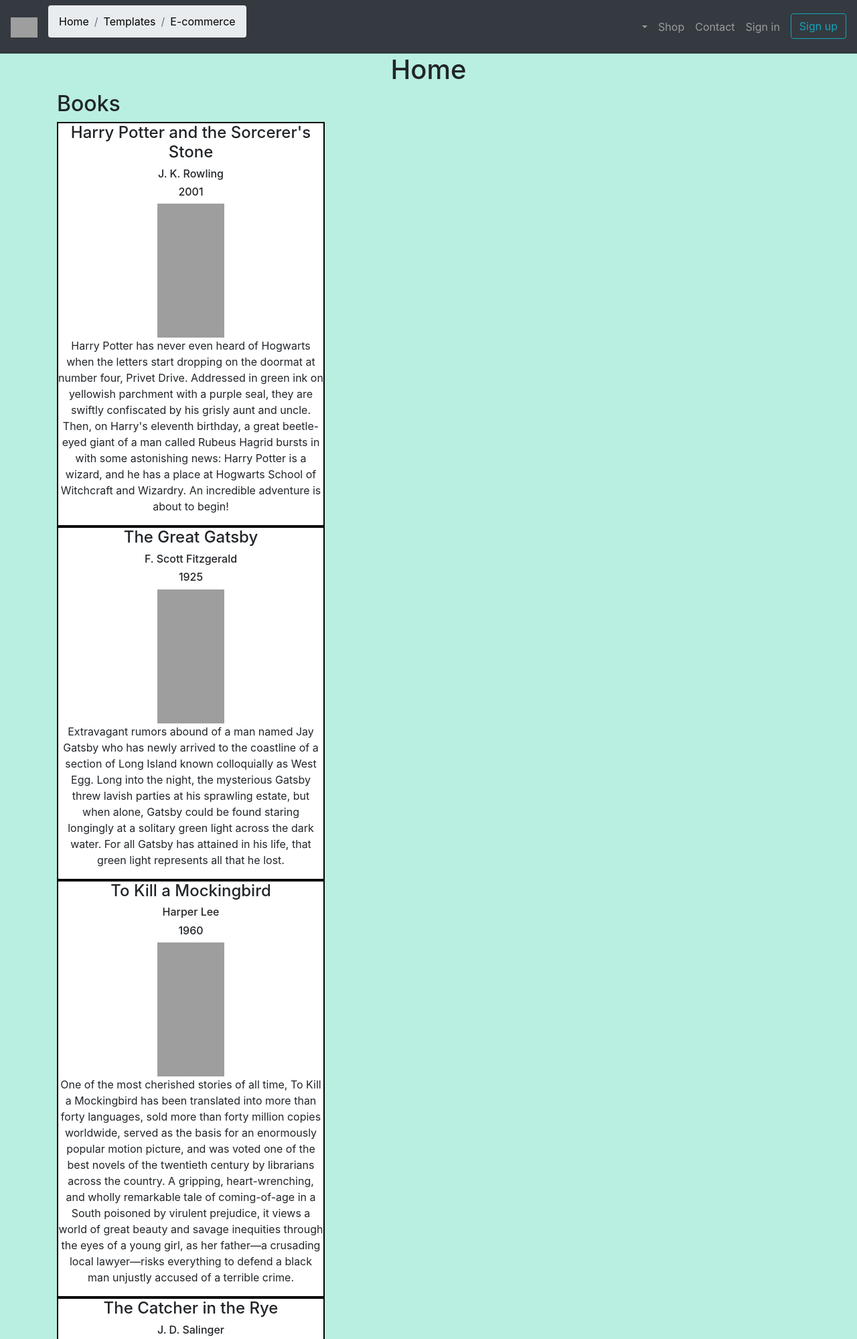
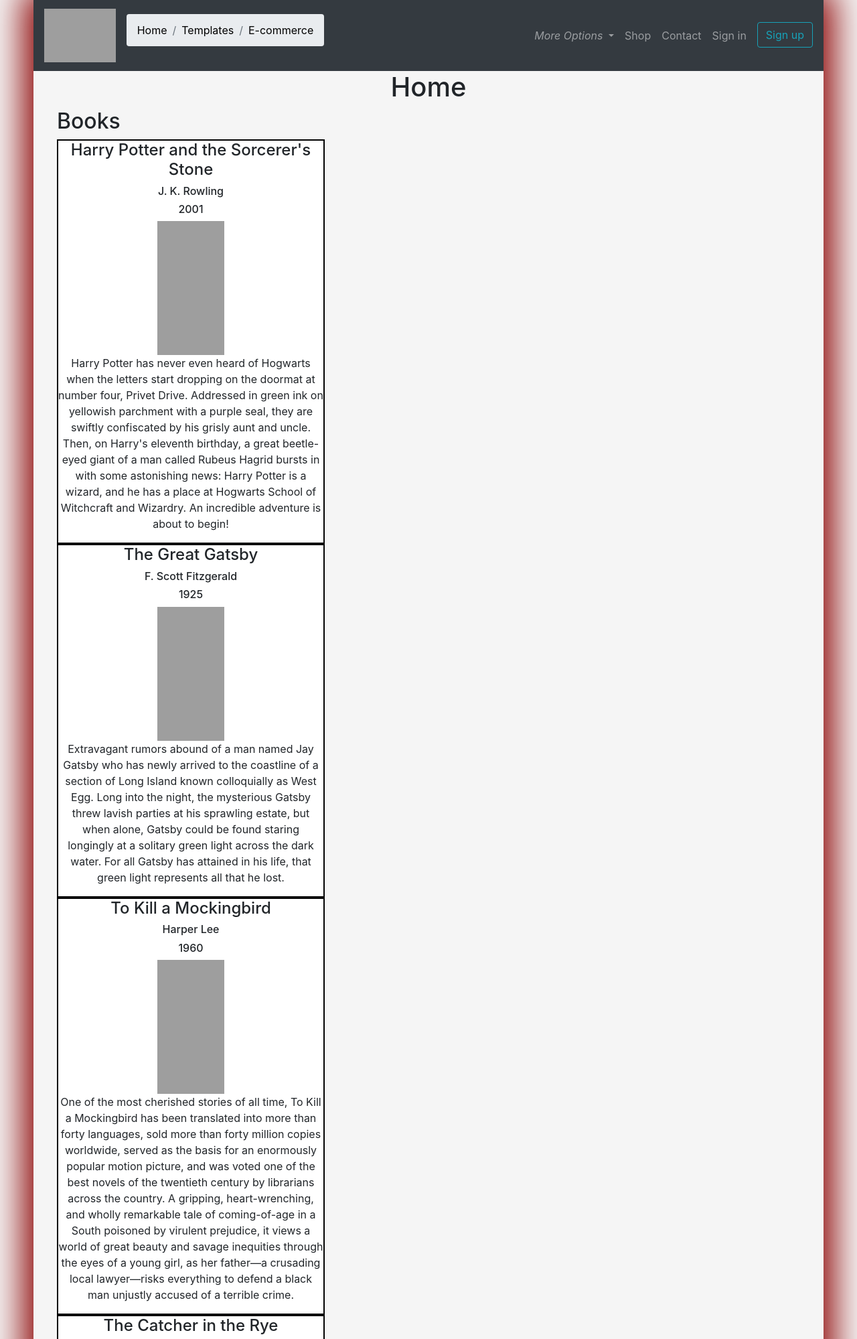
Before and after one commit to dseeler/bookaholics, a Django app: page /home in a window 1280 px wide. Shown: the top 1999 px of the page at 67% size. Run offline with Django 3.2, Linux system fonts and the light colour scheme; data comes from the database, SQL or seed files in the repository; both versions use the stored data as it was after the commit; some libraries are stand-ins or nearby versions; grey boxes are pictures that could not be loaded.

Commit message:
Added some more CSS styling, like border and new PNG

```diff
--- a/django_project/bookstore/static/bookstore/main.css
+++ b/django_project/bookstore/static/bookstore/main.css
@@ -1,5 +1,11 @@
 body{
-    background-color: #B9EFE1;
+    background-color: whitesmoke;
+    margin-top: 0px;
+    margin-left: 50px;
+    margin-right: 50px;
+    margin-bottom: 250px;
+    box-shadow: 0px 0px 50px 15px darkred;
+    background-size: auto;
 }
 
 .title{
@@ -10,6 +16,7 @@ body{
     border: 2px solid black;
     width: 400px;
     text-align: center;
+    align-self: center;
     background-color: white;
 }
 
--- a/django_project/bookstore/static/bookstore/register.css
+++ b/django_project/bookstore/static/bookstore/register.css
@@ -1,6 +1,6 @@
 #form_ul{
-    margin: 0;
-    padding: 0;
+    margin: 3px;
+    padding: 3px;
     list-style-type: none;
     text-align: right;
     float:left;
--- a/django_project/bookstore/templates/bookstore/base.html
+++ b/django_project/bookstore/templates/bookstore/base.html
@@ -12,7 +12,7 @@
 <nav class="navbar navbar-expand-md navbar-dark bg-dark">
 
     <a class="navbar-brand" href="/home">
-      <img src="https://mdbootstrap.com/img/logo/mdb-transaprent-noshadows.png" height="30" alt="mdb logo">
+      <img src="https://www.pngrepo.com/png/51700/180/book.png" height="80" alt="mdb logo">
     </a>
 
     <!-- Collapse button -->
@@ -42,7 +42,7 @@
         <li class="nav-item dropdown">
           <a class="nav-link dropdown-toggle waves-effect" id="navbarDropdownMenuLink3" data-toggle="dropdown"
             aria-haspopup="true" aria-expanded="true">
-            <i class="united kingdom flag m-0"></i>
+            <i class="united kingdom flag m-0">More Options</i>
           </a>
           <div class="dropdown-menu dropdown-menu-right" aria-labelledby="navbarDropdownMenuLink">
             <a class="dropdown-item" href="#!">Action</a>
@@ -91,7 +91,7 @@
         {% endif %}
     </head>
 
-    <body>
+    <body style="margin-top: 0px; margin-left: 50px; margin-right: 50px; margin-bottom: 250px; box-shadow: 0px 0px 50px 15px darkred">
         <div class="container">
             {% if messages %}
                 {% for message in messages %}
--- a/django_project/bookstore/templates/bookstore/home.html
+++ b/django_project/bookstore/templates/bookstore/home.html
@@ -1,6 +1,12 @@
 {% extends "bookstore/base.html" %}
 {% load static %}
 {% block content %}
+{% block style %}
+<link rel="stylesheet" href="{% static 'bookstore/main.css' %}">
+{% endblock style %}
+
+    <!--Attempting to Carousel-->
+
 
 
     <h1 class="title">Home</h1>
```
Also changed, not shown: django_project/bookstore/templates/bookstore/register.html (+3 -4 lines), django_project/db.sqlite3.
